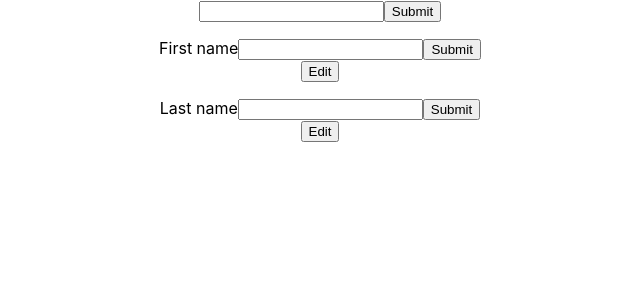
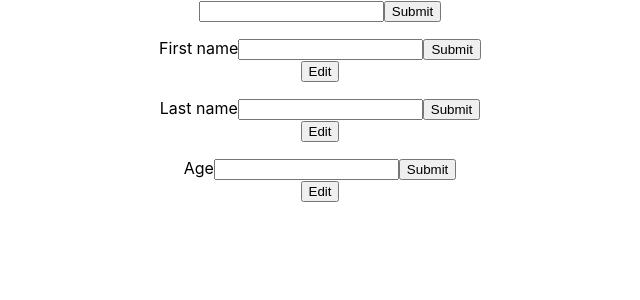
Before and after one commit to DanielNicolae/react_exercice, a React (Create React App) app: page / in a window 1280 px wide. Shown: the top 300 px of the page, without its empty margins (320-960 px from the left). Built offline with nearby package versions, Linux system fonts and the light colour scheme.

Commit message:
I added the age field.

```diff
--- a/src/App.js
+++ b/src/App.js
@@ -43,6 +43,18 @@ function App() {
       lastName.textContent = text;
     }
   }
+  function submitAge(e) {
+    e.preventDefault();
+    const inputField = document.getElementsByClassName("inputAge")[0];
+    if (inputField) {
+      inputField.classList.add("hide");
+    }
+    const age = document.getElementsByClassName("age")[0];
+    if (age) {
+      age.classList.add("show");
+      age.textContent = text;
+    }
+  }
 
   function editFirstName() {
     const firstName = document.getElementsByClassName("firstName")[0];
@@ -64,6 +76,16 @@ function App() {
       inputField.classList.add("show");
     }
   }
+  function editAge() {
+    const age = document.getElementsByClassName("age")[0];
+    age.classList.remove("show");
+    age.classList.add("hide");
+    const inputField = document.getElementsByClassName("inputAge")[0];
+    if (inputField) {
+      inputField.classList.remove("hide");
+      inputField.classList.add("show");
+    }
+  }
 
   return (
     <div className="App">
@@ -75,7 +97,7 @@ function App() {
         <button>Submit</button>
       </form>
       <Overview list={taskArray} />
-      <div>
+      <div className="firstNameContainer">
         <p className="firstName"></p>
         <form className="inputFirstName" onSubmit={submitFirstName}>
           <label for="First name">First name</label>
@@ -86,7 +108,7 @@ function App() {
         </form>
         <button classname="editFirstName" onClick={editFirstName}>Edit</button>
       </div>
-      <div>
+      <div className="lastNameContainer">
         <p className="lastName"></p>
         <form className="inputLastName" onSubmit={submitLastName}>
           <label for="Last name">Last name</label>
@@ -97,6 +119,17 @@ function App() {
         </form>
         <button classname="editLastName" onClick={editLastName}>Edit</button>
       </div>
+      <div className="ageContainer">
+        <p className="age"></p>
+        <form className="inputAge" onSubmit={submitAge}>
+          <label for="Age">Age</label>
+          <input type="text" name="Age" onChange={(e) => {
+            setText(text => e.target.value);
+          }}></input>
+          <button>Submit</button>
+        </form>
+        <button classname="editAge" onClick={editAge}>Edit</button>
+      </div>
     </div>
   );
 }
```
